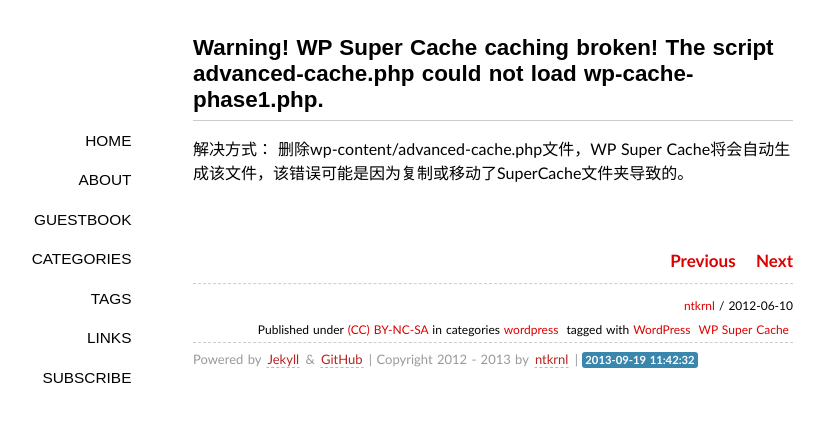
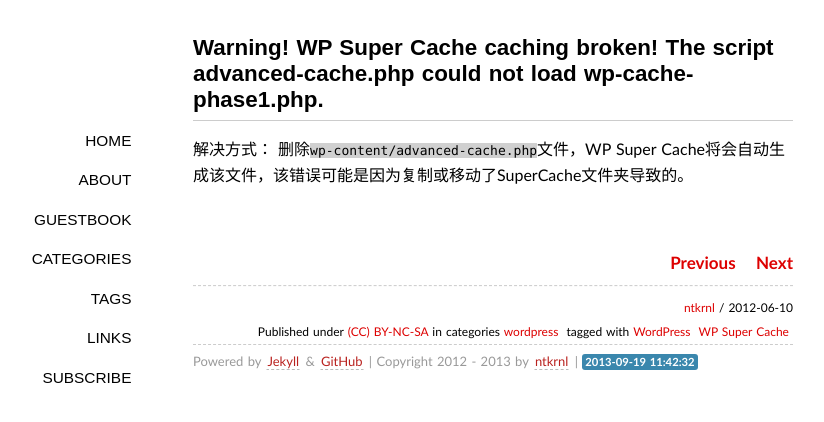
Before and after one commit to ntkrnl/ntkrnl.github.io, a Jekyll site: the page built from _posts/2012-06-10-warning-wp-super-cache-caching-broken-the-script-advanced-cache-php-could-not-load-wp-cache-phase1-php.markdown, in a window 1280 px wide. Shown: the top 422 px of the page, without its empty margins (147-971 px from the left). Built offline with Jekyll 4.4.1, drawn with Linux system fonts in a browser that asks for light colours; some web fonts are replaced; Markdown is read by kramdown in place of the engine named in the settings; comment, search, counter and statistics services are not loaded.

```diff
--- a/_posts/2012-06-10-warning-wp-super-cache-caching-broken-the-script-advanced-cache-php-could-not-load-wp-cache-phase1-php.markdown
+++ b/_posts/2012-06-10-warning-wp-super-cache-caching-broken-the-script-advanced-cache-php-could-not-load-wp-cache-phase1-php.markdown
@@ -15,4 +15,4 @@ tags:
 ---
 
 解决方式：
-删除wp-content/advanced-cache.php文件，WP Super Cache将会自动生成该文件，该错误可能是因为复制或移动了SuperCache文件夹导致的。
+删除`wp-content/advanced-cache.php`文件，WP Super Cache将会自动生成该文件，该错误可能是因为复制或移动了SuperCache文件夹导致的。
```
